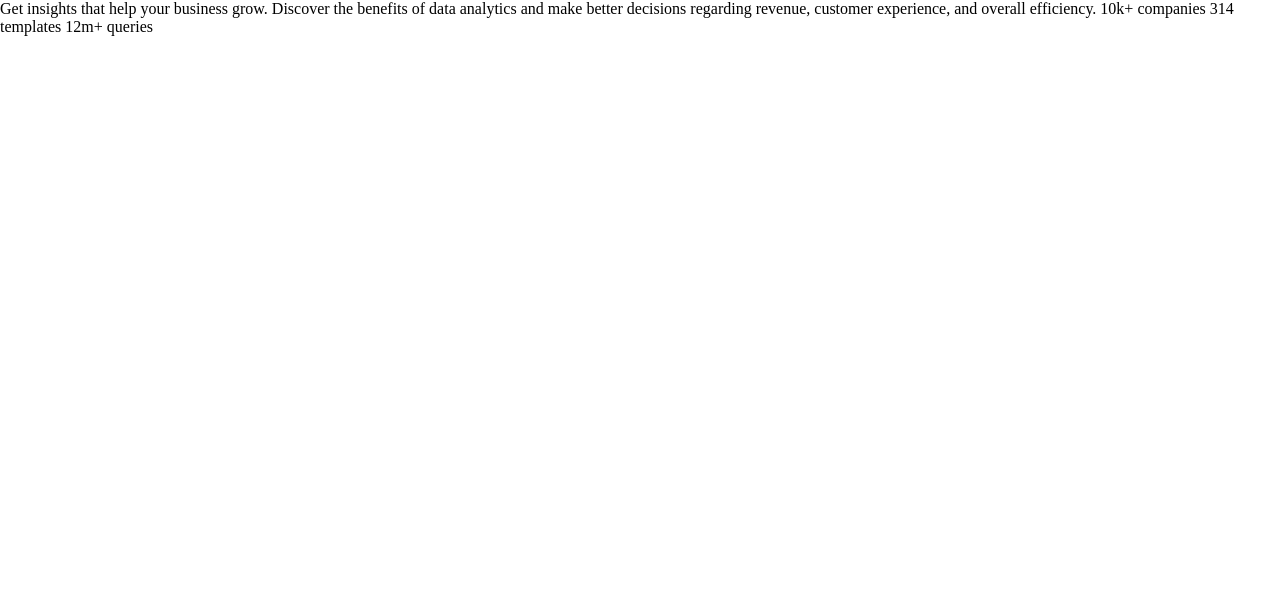
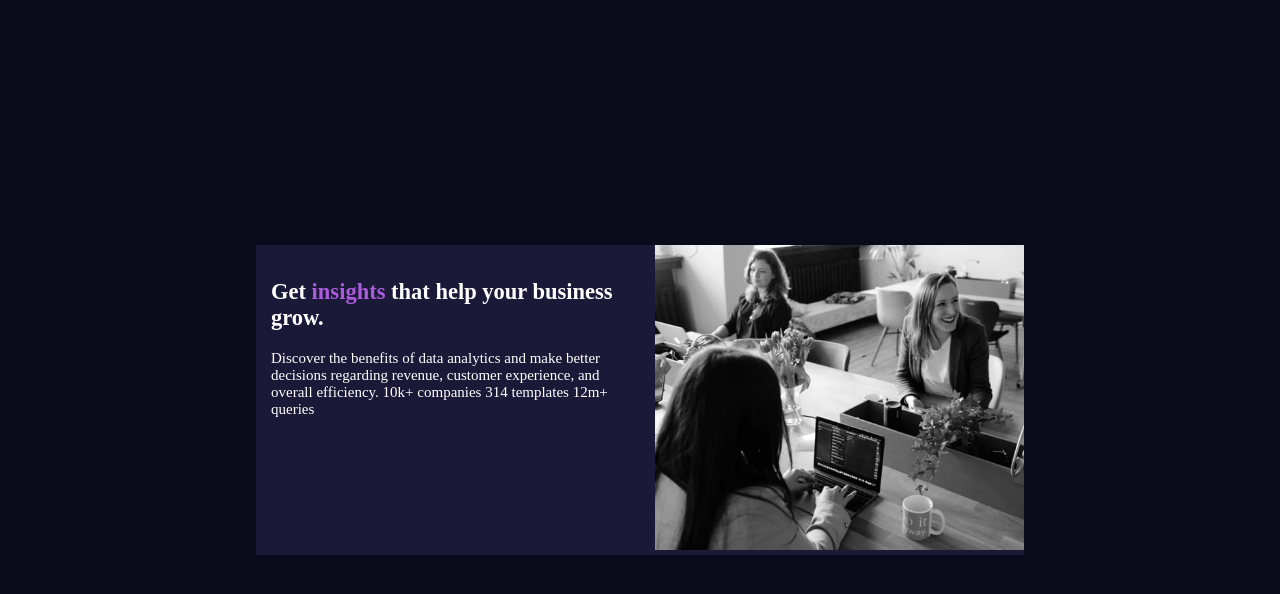
Before and after one commit to GerardoDev25/01-stats-preview-card-component-main, a plain HTML site: page index.html in a window 1280 px wide. Drawn offline with Linux system fonts and the light colour scheme.

Commit message:
first styles in the proyect

```diff
--- a/index.html
+++ b/index.html
@@ -25,13 +25,22 @@
       <main class="main">
          <section class="container">
             <div class="box box-text">
-               Get insights that help your business grow.
+               <h2>
+                  Get <span>insights</span> that help your
+                  business grow.
+               </h2>
+
                Discover the benefits of data analytics and make
                better decisions regarding revenue, customer
                experience, and overall efficiency. 10k+ companies
                314 templates 12m+ queries
             </div>
-            <div class="box box-img"></div>
+            <div class="box box-img">
+               <img
+                  src="images/image-header-desktop.jpg"
+                  alt="image of desktop"
+               />
+            </div>
          </section>
       </main>
       <!--
--- a/styles/style.css
+++ b/styles/style.css
@@ -0,0 +1,57 @@
+/* ************************************ */
+/* ! *************Variables************* */
+/* ************************************ */
+:root {
+   /* ?medias */
+   --mobile: 375px;
+   --desktop: 1440px;
+
+   /* ?Colors */
+   /* ?Primary */
+
+   --main-background: hsl(233, 47%, 7%);
+   --card-background: hsl(244, 38%, 16%);
+   --Soft-violet: hsl(277, 64%, 61%);
+
+   /* ?Neutral */
+   /* main heading, stats */
+   --White: hsl(0, 0%, 100%);
+   --main-paragraph: hsla(0, 0%, 100%, 0.75);
+   --stat-headings: hsla(0, 0%, 100%, 0.6);
+}
+
+body,
+html {
+   width: 100vw;
+   height: 100vh;
+   font-size: 15px;
+}
+.main {
+   width: 100%;
+   height: 100%;
+   background-color: var(--main-background);
+   color: white;
+   display: flex;
+   justify-content: center;
+   align-items: center;
+}
+
+.container {
+   background-color: var(--card-background);
+   width: 60%;
+   display: flex;
+}
+.box {
+   width: 50%;
+}
+
+.box-text {
+   padding: 1rem;
+}
+.box-text span {
+   color: var(--Soft-violet);
+}
+
+img {
+   max-width: 100%;
+}
```
